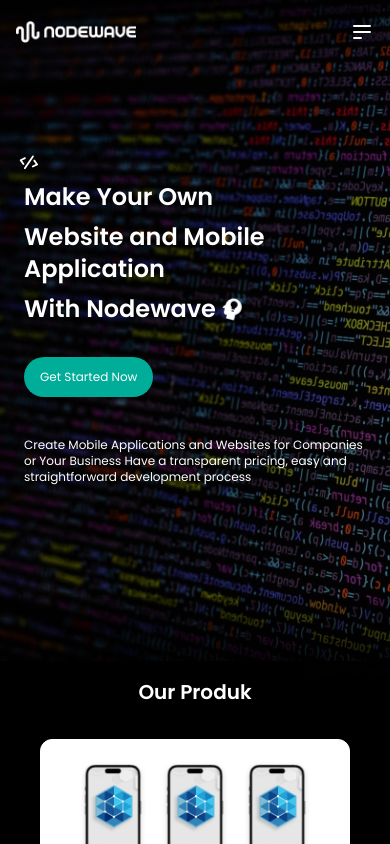
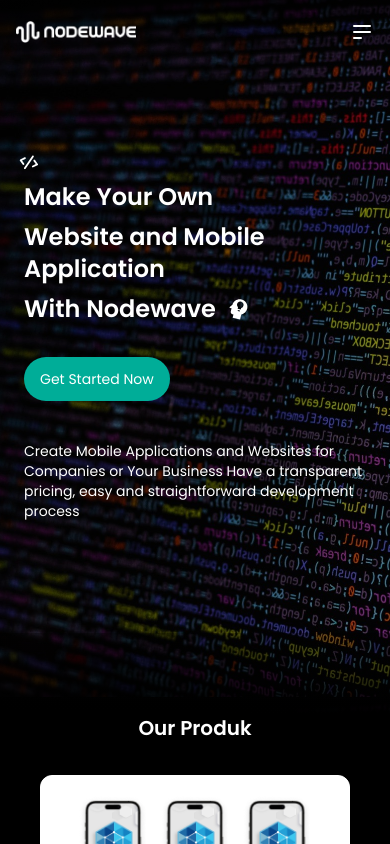
Before and after one commit to Bima1301/node-landing-wave, a Next.js app: page / in a window 390 px wide. Shown: the top 844 px of the page. Built offline with nearby package versions, Linux system fonts and the light colour scheme.

Commit message:
[FIX] minor

```diff
--- a/app/components/organism/hero.tsx
+++ b/app/components/organism/hero.tsx
@@ -30,16 +30,16 @@
                     <div className='lg:text-5xl md:text-4xl text-2xl font-semibold md:space-y-4 space-y-2 md:mb-5 mb-8'>
                         <p>Make Your Own </p>
                         <p>Website and Mobile Application</p>
-                        <p className='inline-flex items-center'>With Nodewave <motion.span animate={{ scale: [1, 1.12, 1] }}
+                        <p className='inline-flex items-center'>With Nodewave <motion.span animate={{ x: [0, 10, 0] }}
                             transition={{
                                 duration: 3,
                                 repeat: Infinity,
                             }}> <HeadIdeaIcon className='md:w-fit w-8 h-fit' /></motion.span> </p>
                     </div>
-                    <Button className='w-fit md:mb-8 mb-10 md:text-lg text-xs hover:px-8 duration-300'>
+                    <Button className='w-fit md:mb-8 mb-10 md:text-lg text-sm hover:px-8 duration-300'>
                         Get Started Now
                     </Button>
-                    <p className='lg:text-2xl md:text-base text-xs max-w-5xl '>Create Mobile Applications and Websites for Companies or Your Business Have a transparent pricing, easy and straightforward development process</p>
+                    <p className='lg:text-2xl md:text-base text-sm max-w-5xl '>Create Mobile Applications and Websites for Companies or Your Business Have a transparent pricing, easy and straightforward development process</p>
                 </motion.div>
                 <div className='w-full h-20 bg-gradient-to-b from-black/30 via-black/60 to-black md:mt-20 mt-12' />
             </div>
```
